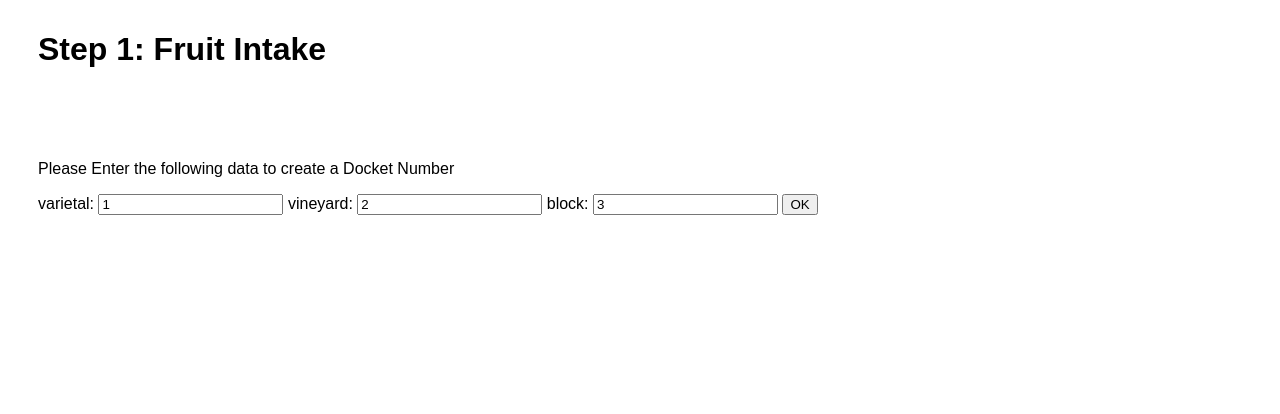
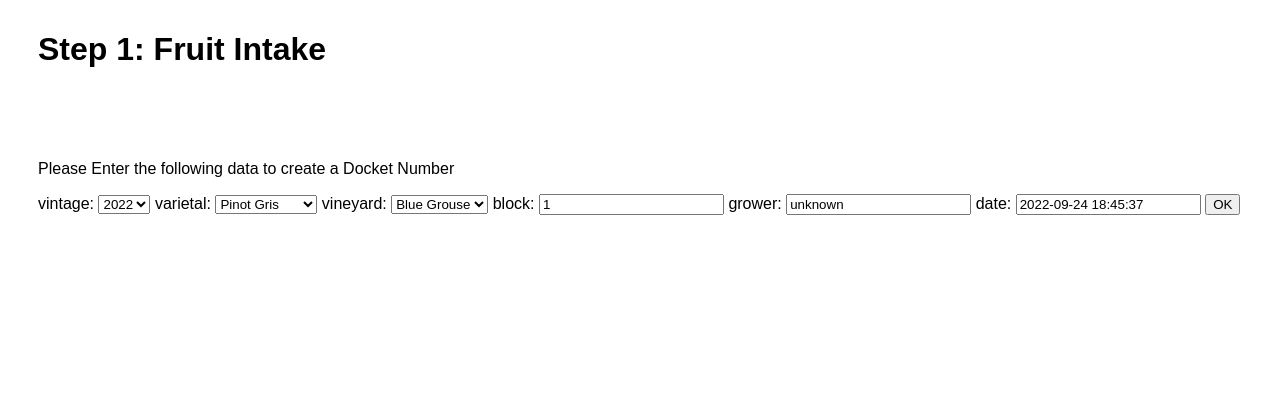
Before and after one commit to elthran/winery, a Django app: page /dockets/fruit-intake/1/ in a window 1280 px wide. Shown: the part 100-514 px from the top of the page. Run offline with Django 4.2, Linux system fonts and the light colour scheme; tables that the repository leaves empty hold one stand-in row (values such as "Sample post").

Commit message:
added more form logic

```diff
--- a/dockets/forms.py
+++ b/dockets/forms.py
@@ -1,12 +1,32 @@
+from datetime import datetime
+
 from django import forms
+
+from dockets.models import Docket
+import winery.constants
 
 
 class FruitIntakeForm(forms.Form):
-    varietal = forms.CharField(label='varietal', max_length=100)
-    vineyard = forms.CharField(label='vineyard', max_length=100)
-    block = forms.CharField(label='block', max_length=100)
+    vintage = forms.ChoiceField(label='vintage', choices=winery.constants.YEAR_CHOICES)
+    varietal = forms.ChoiceField(label='varietal', choices=winery.constants.VARIETAL_CHOICES)
+    vineyard = forms.ChoiceField(label='vineyard', choices=winery.constants.VINEYARD_CHOICES)
+    block = forms.IntegerField(label='block', initial=1)
+    grower = forms.CharField(label='grower', max_length=100, initial="unknown")
+    date = forms.DateTimeField(label='date', initial=datetime.now())
+    # number_of_bins = forms.CharField(label='number_of_bins', max_length=100)
+    # total_weight_kg = forms.CharField(label='total_weight_kg', max_length=100)
+    # total_weight_display_unit = forms.CharField(label='total_weight_display_unit', max_length=100)
+    # tare_weight_kg = forms.CharField(label='tare_weight_kg', max_length=100)
+    # tare_weight_display_unit = forms.CharField(label='tare_weight_display_unit', max_length=100)
 
 
 class CrushOrderForm(forms.Form):
-    vintage = forms.CharField(label='vintage', max_length=100)
+    vintage = forms.ChoiceField(label='vintage', choices=winery.constants.YEAR_CHOICES)
     docket_number = forms.CharField(label='docket_number', max_length=100)
+
+    def clean_docket_number(self):
+        form_docket_number = self.cleaned_data.get("docket_number")
+        existing = Docket.objects.filter(docket_number=form_docket_number).exists()
+        if not existing:
+            raise forms.ValidationError("Docket Number does not exist in database")
+        return form_docket_number
--- a/dockets/models.py
+++ b/dockets/models.py
@@ -1,17 +1,22 @@
+from datetime import datetime
+
 from django.db import models
 
 
 # Create your models here.
 class Docket(models.Model):
-    # id = models.IntegerField(primary_key=True)
     docket_number = models.TextField(unique=True, null=False)
-    year = models.IntegerField(null=True)
+    vintage = models.IntegerField(null=True)
     varietal = models.TextField(null=False)
     vineyard = models.TextField(null=False)
     block = models.TextField(null=False)
+    grower = models.TextField(null=False)
+    date = models.DateTimeField(default=datetime.now(), blank=True)
     number_of_bins = models.IntegerField(null=True)
     total_weight_kg = models.IntegerField(null=True)
+    total_weight_display_unit = models.IntegerField(null=True)
     tare_weight_kg = models.IntegerField(null=True)
+    tare_weight_display_unit = models.IntegerField(null=True)
     actual_volume = models.IntegerField(null=True)
     order_id = models.TextField(null=True)
 
--- a/dockets/views.py
+++ b/dockets/views.py
@@ -1,4 +1,5 @@
 import json
+from datetime import datetime
 from random import randint
 
 from django.shortcuts import render, redirect
@@ -31,44 +32,40 @@ class FruitIntakeViewSet(APIView):
             return None
 
     def get(self, request, id=None, *args, **kwargs):
-        """
-        Retrieve the prepared dataset.
-
-        :return: (JSON) The incident reports and a 200 status on success
-        """
         renderer_classes = [TemplateHTMLRenderer]
         template_name = 'fruit_intake.html'
+        form = FruitIntakeForm()
         if id:
             docket = self.get_object(id)
             serializer = DocketSerializer(docket)
         else:
             dockets = Docket.objects.all()
             serializer = DocketSerializer(dockets, many=True)
-        return render(request, template_name, {'data': serializer.data})
+        return render(request, template_name, {'form': form, 'data': serializer.data})
 
     def post(self, request, id=None, *args, **kwargs):
-        if request.method == 'POST':
-            form = FruitIntakeForm(request.POST)
-            if form.is_valid():
-                data = {
-                    'varietal': form.cleaned_data['varietal'],
-                    'vineyard': form.cleaned_data['vineyard'],
-                    'block': form.cleaned_data['block'],
-                }
-                data['docket_number'] = data['varietal'] + data['vineyard'] + data['block'] + str(randint(1, 100))
-                serializer = DocketSerializer(data=data)
-                if serializer.is_valid():
-                    test = serializer.save()
-                else:
-                    print("Serializer error", serializer.errors)
-                    return Response(None, status=status.HTTP_400_BAD_REQUEST)
-                return redirect('crush-order-id', id=test.id)
-                # return render(request, 'crush_order.html', {'docket_number': {test.docket_number}})
+        form = FruitIntakeForm(request.POST, initial={"block": 3})
+        if form.is_valid():
+            data = {
+                'varietal': form.cleaned_data['varietal'],
+                'vineyard': form.cleaned_data['vineyard'],
+                'vintage': form.cleaned_data['vintage'],
+                'block': form.cleaned_data['block'],
+                'grower': form.cleaned_data['grower'],
+                'date': form.cleaned_data['date'],
+            }
+            data['docket_number'] = str(data['varietal']) + str(data['vineyard']) + str(data['block']) + str(randint(1, 100))
+            serializer = DocketSerializer(data=data)
+            if serializer.is_valid():
+                test = serializer.save()
             else:
-                print("invalid")
+                print("Serializer error", serializer.errors)
+                return Response(None, status=status.HTTP_400_BAD_REQUEST)
+            return redirect('crush-order-id', id=test.id)
+            # return render(request, 'crush_order.html', {'docket_number': {test.docket_number}})
         else:
-            form = FruitIntakeForm()
-        return render(request, 'fruit_intake.html', {'form': form})
+            print("invalid form")
+            return render(request, 'fruit_intake.html', {'form': form})
 
     @staticmethod
     def put(request, id, *args, **kwargs):
@@ -104,40 +101,33 @@ class CrushOrderViewSet(APIView):
         """
         renderer_classes = [TemplateHTMLRenderer]
         template_name = 'crush_order.html'
-        if id:
+        form = CrushOrderForm()
+        if id:  # Prefill the form
             docket = self.get_object(id)
             serializer = DocketSerializer(docket)
-            docket_number = serializer.data["docket_number"]
-        else:
-            dockets = Docket.objects.all()
-            serializer = DocketSerializer(dockets, many=True)
-            docket_number = ""
-        return render(request, template_name, {'docket_number': docket_number})
+            form.fields["docket_number"].initial = serializer.data["docket_number"]
+            form.fields["vintage"].initial = serializer.data["vintage"]
+        return render(request, template_name, {'form': form})
 
     def post(self, request, id=None, *args, **kwargs):
-        if request.method == 'POST':
-            form = CrushOrderForm(request.POST)
-            if form.is_valid():
-                new_data = {
-                    'vintage': form.cleaned_data['vintage'],
-                    'docket_number': form.cleaned_data['docket_number'],
-                }
-                docket = Docket.objects.get(docket_number=new_data["docket_number"])
-                data = {"year": new_data["vintage"]}
-                # docket.vintage = data["vintage"]
-                # docket.save()
-                # print(docket.vintage, docket.id, docket.docket_number)
-
-                serializer = DocketSerializer(docket, data=data, partial=True)
-                if serializer.is_valid():
-                    test = serializer.save()
-                else:
-                    print("Serializer error:", serializer.errors)
-                    return Response(None, status=status.HTTP_400_BAD_REQUEST)
-                return redirect('reports-id', id=test.id)
+        form = CrushOrderForm(request.POST)
+        if form.is_valid():
+            new_data = {
+                'vintage': form.cleaned_data['vintage'],
+                'docket_number': form.cleaned_data['docket_number'],
+            }
+            docket = Docket.objects.get(docket_number=new_data["docket_number"])
+            data = {"year": new_data["vintage"]}
+            print("data type of", data["year"], "is", type(data["year"]))
+            serializer = DocketSerializer(docket, data=data, partial=True)
+            if serializer.is_valid():
+                test = serializer.save()
+            else:
+                print("Serializer error:", serializer.errors)
+                return Response(None, status=status.HTTP_400_BAD_REQUEST)
+            return redirect('reports-id', id=test.id)
         else:
-            form = FruitIntakeForm()
-        return render(request, 'crush_order.html', {'form': form, 'docket_number': "87"})
+            return render(request, 'crush_order.html', {'form': form, 'docket_number': ""})
 
     @staticmethod
     def put(request, id, *args, **kwargs):
--- a/templates/fruit_intake.html
+++ b/templates/fruit_intake.html
@@ -100,18 +100,25 @@ text-decoration: none;
 
 <form action="{% url 'fruit-intake' %}" method="post">
 
-	<label for="varietal">varietal: </label>
-    <input id="varietal" type="text" name="varietal" value="1">
-
-	<label for="vineyard">vineyard: </label>
-    <input id="vineyard" type="text" name="vineyard" value="2">
-
-	<label for="block">block: </label>
-    <input id="block" type="text" name="block" value="3">
+	<label id="vintage">vintage: </label>{{ form.vintage }}
+	<label id="varietal">varietal: </label>{{ form.varietal }}
+	<label id="vineyard">vineyard: </label>{{ form.vineyard }}
+	<label id="block">block: </label>{{ form.block }}
+	<label id="grower">grower: </label>{{ form.grower }}
+	<label id="date">date: </label>{{ form.date }}
 
     <input type="submit" value="OK" />
 </form></div>
 	</form>
+
+
+{% if form.errors %}
+   {% for field in form %}
+      {% for error in field.errors %}
+	<p style="color:red">{{ error|escape }}</p>
+      {% endfor %}
+   {% endfor %}
+{% endif %}
 
 
 	<!-- If you click the "Submit" button, the form-data will be sent to a page called "/action_page.php". -->
--- a/templates/reports.html
+++ b/templates/reports.html
@@ -100,10 +100,12 @@ text-decoration: none;
         <li>varietal: {{ docket.varietal }}</li>
         <li>vineyard: {{ docket.vineyard }}</li>
         <li>block: {{ docket.block }}</li>
+        <li>date: {{ docket.date }}</li>
         <li>id: {{ docket.id }}</li>
     <br><br>
     {% endfor %}
 </ul>
+
 
 </body>
 </html>
--- /dev/null
+++ b/winery/constants.py
@@ -0,0 +1,15 @@
+from datetime import date
+
+
+YEAR_CHOICES = [
+    (i, i) for i in range(date.today().year, 2012, -1)
+]
+
+VARIETAL_CHOICES = [
+    ('pinot_gris', "Pinot Gris"),
+    ('black_muscat', "Black Muscat"),
+]
+
+VINEYARD_CHOICES = [
+    ('blue_grouse', "Blue Grouse"),
+]
```
Also changed, not shown: templates/crush_order.html (+15 -6 lines).
